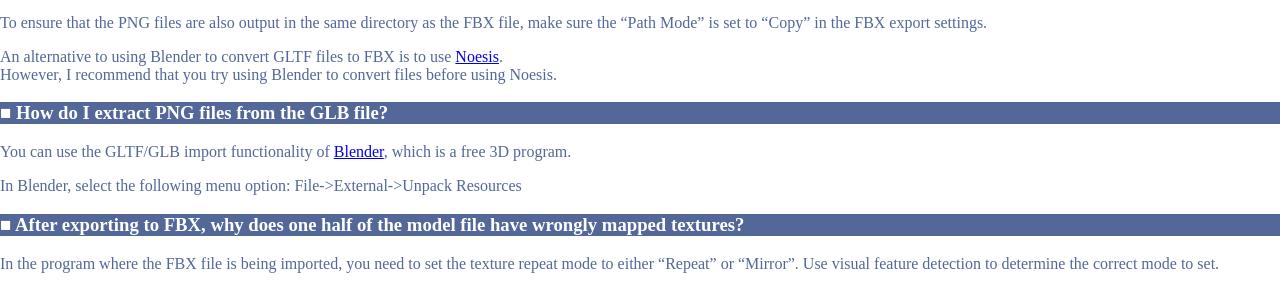
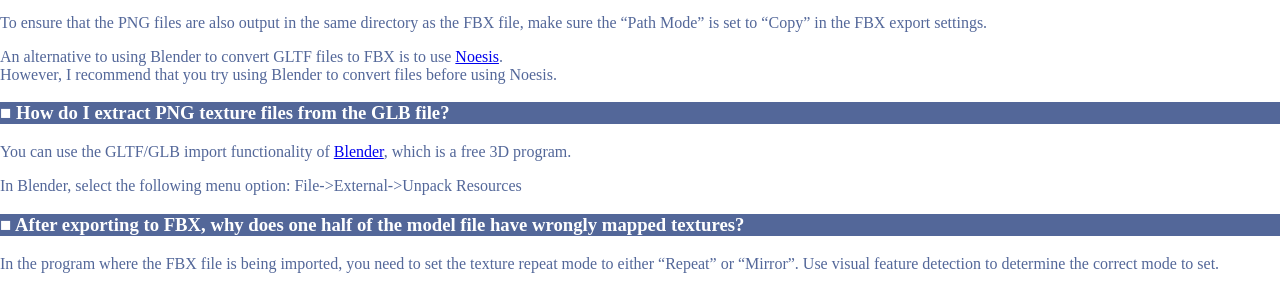
Before and after one commit to uyjulian/falcom-dumps, a Jekyll site: the page built from index.md, in a window 1280 px wide and 900 px high, scrolled down 1873 px. Shown: the part 158-447 px from the top of the window. Built offline with Jekyll 4.4.1, drawn with Linux system fonts in a browser that asks for light colours.

Commit message:
PNG -> PNG texture

```diff
--- a/index.md
+++ b/index.md
@@ -96,7 +96,7 @@ To ensure that the PNG files are also output in the same directory as the FBX fi
 An alternative to using Blender to convert GLTF files to FBX is to use [Noesis](https://www.richwhitehouse.com/index.php?content=inc_projects.php&showproject=91).
 However, I recommend that you try using Blender to convert files before using Noesis.
 
-### How do I extract PNG files from the GLB file?
+### How do I extract PNG texture files from the GLB file?
 You can use the GLTF/GLB import functionality of [Blender](https://www.blender.org/), which is a free 3D program.
 
 In Blender, select the following menu option: File->External->Unpack Resources
```
